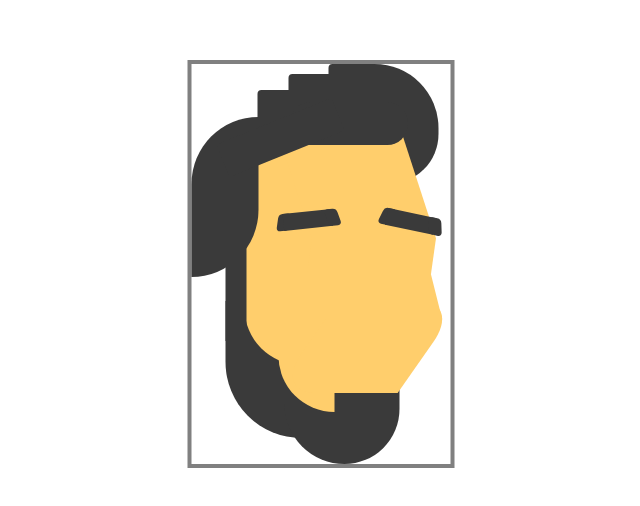
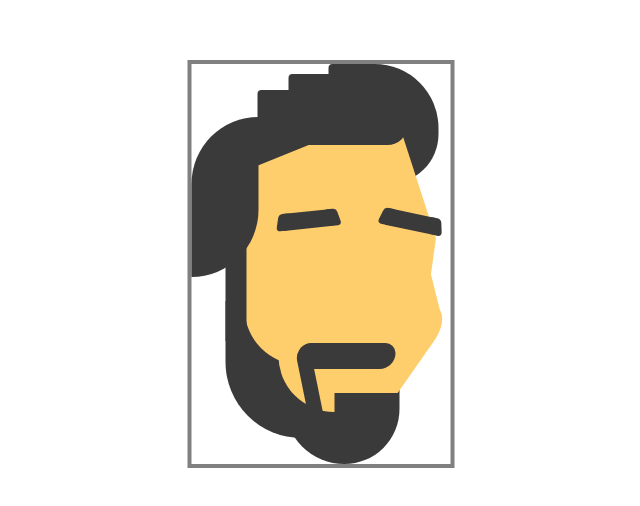
Before and after one commit to takashiw/css-self-portrait, a plain HTML site: page index.html in a window 1280 px wide. Shown: the part 136-642 px from the top of the page, without its empty margins (319-959 px from the left). Drawn offline with Linux system fonts and the light colour scheme.

Commit message:
Facial hair done

```diff
--- a/index.html
+++ b/index.html
@@ -43,6 +43,9 @@
           <div class="center"></div>
           <div class="right-end"></div>
         </div>
+        <div class="beard"></div>
+        <div class="mustache"></div>
+
       </div>
     </div>
 
--- a/style.css
+++ b/style.css
@@ -181,3 +181,25 @@ body {
   transform: skewX(14deg);
   border-radius: 4px;
 }
+
+.facial .beard {
+  width: 15px;
+  height: 75px;
+  left: 110px;
+  top: 280px;
+  transform: rotate(-11.5deg);
+  border-radius: 15px 0 0 0;
+}
+
+.facial .mustache {
+  width: 89px;
+  height: 26px;
+  left: 115px;
+  top: 279px;
+  border-radius: 4px 10px 16px 0;
+}
+
+.hair:hover div {
+  border-radius: 0;
+  transition: border-radius 1s;
+}
```
